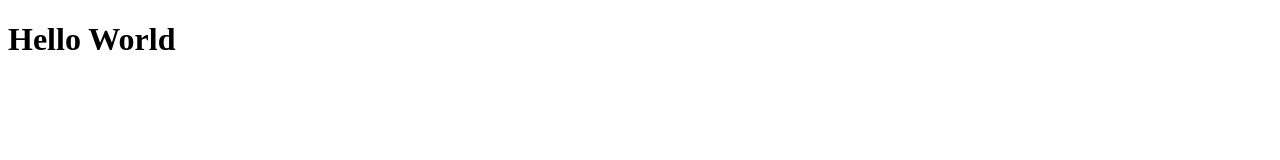
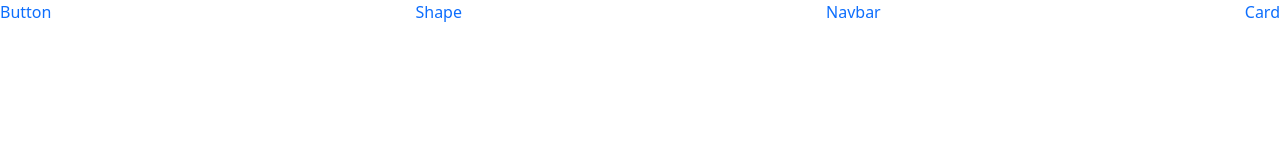
Before and after one commit to JennySWX/animations, a website: page index.html in a window 1280 px wide. Drawn offline with nearby package versions, Linux system fonts and the light colour scheme.

Commit message:
start of sass

```diff
--- a/index.html
+++ b/index.html
@@ -4,9 +4,31 @@
     <meta charset="UTF-8">
     <meta http-equiv="X-UA-Compatible" content="IE=edge">
     <meta name="viewport" content="width=device-width, initial-scale=1.0">
+    <!-- Home CSS -->
+    <link rel="stylesheet" type="text/css" href="style.css">
+    <!--Bootstrap-->
+    <link href="https://cdn.jsdelivr.net/npm/bootstrap@5.1.3/dist/css/bootstrap.min.css" rel="stylesheet" integrity="sha384-1BmE4kWBq78iYhFldvKuhfTAU6auU8tT94WrHftjDbrCEXSU1oBoqyl2QvZ6jIW3" crossorigin="anonymous">
     <title>Document</title>
 </head>
 <body>
-    <h1>Hello World</h1>
+
+    <nav class="navbar_container">
+        <li class="nav_link"><a href="#">Button</a></li>
+        <li class="nav_link"><a href="#">Shape</a></li>
+        <li class="nav_link"><a href="#">Navbar</a></li>
+        <li class="nav_link"><a href="#">Card</a></li>
+
+
+    </nav>
+
+
+    <!-- <button name="favorite">
+        <svg aria-hidden="true" viewBox="0 0 10 10"><path d="M7 9L5 8 3 9V6L1 4h3l1-3 1 3h3L7 6z"/></svg>
+        Add to favorites
+    </button> -->
+
+
+
+    <script src="https://cdn.jsdelivr.net/npm/bootstrap@5.1.3/dist/js/bootstrap.bundle.min.js" integrity="sha384-ka7Sk0Gln4gmtz2MlQnikT1wXgYsOg+OMhuP+IlRH9sENBO0LRn5q+8nbTov4+1p" crossorigin="anonymous"></script>
 </body>
 </html>
--- /dev/null
+++ b/style.scss
@@ -0,0 +1,19 @@
+* {
+    padding: 0;
+    margin: 0;
+}
+
+nav {
+
+    display: flex;
+    flex-direction: row;
+    justify-content: space-between;
+
+    li {
+        list-style-type: none; /*remove the point*/
+        a {
+            text-decoration: none;
+            font: 100px;
+        }
+    }
+}
```
Also changed, not shown: learn.txt (added, +8 -0 lines), style.css (added), 1 other file.
